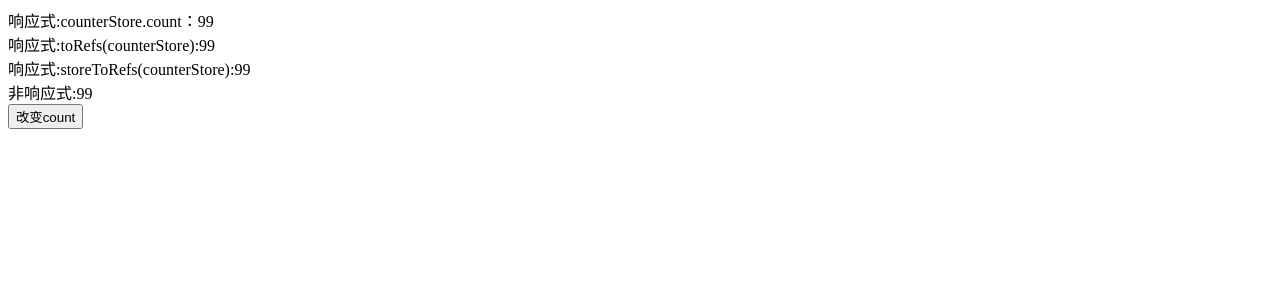
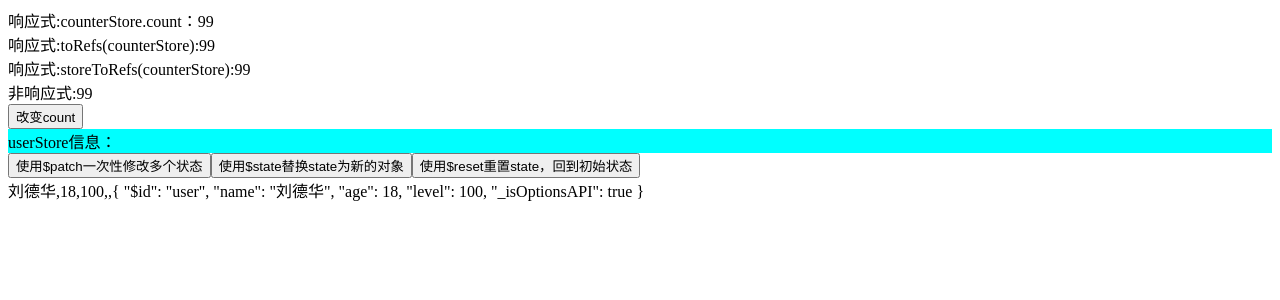
Before and after one commit to yzjgogo/vue3study, a Vue app in the folder pinia_demo/: page / in a window 1280 px wide. Shown: the top 300 px of the page. Built offline with nearby package versions, Linux system fonts and the light colour scheme.

Commit message:
提交部分代码

```diff
--- a/pinia_demo/src/App.vue
+++ b/pinia_demo/src/App.vue
@@ -5,6 +5,11 @@
   <div>响应式:storeToRefs(counterStore):{{ srCount }}</div>
   <div>非响应式:{{ noResponseCount }}</div>
   <button @click="updateCount">改变count</button>
+  <div style="background-color: aqua;">userStore信息：</div>
+  <button @click="doPatch">使用$patch一次性修改多个状态</button>
+  <button @click="doState">使用$state替换state为新的对象</button>
+  <button @click="doReset">使用$reset重置state，回到初始状态</button>
+  <div>{{ userStore.name }},{{ userStore.age }},{{ userStore.level }},{{ userStore.home }},{{ userStore }}</div>
 </template>
 
 <script setup>
@@ -17,13 +22,47 @@ const counterStore = userCounter()//返回store,counterStore是reactive类型的
 //是不是reactive类型：isProxy:true,isReactive:true,isRef:false
 console.log(`是不是reactive类型：isProxy:${isProxy(counterStore)},isReactive:${isReactive(counterStore)},isRef:${isRef(counterStore)}`)
 
+// pinia使用步骤6：结构出store里的state里的某个数据
 //因为counterStore是reactive类型的响应式数据，所以noResponseCount不是响应式的
-const {count:noResponseCount} = counterStore
-const {count:rCount} = toRefs(counterStore)
-const {count:srCount} = storeToRefs(counterStore)//pinia提供的专门用来把reactive数据转为ref类型的响应式数据，与toRefs类似
+const { count: noResponseCount } = counterStore//noResponseCount不是响应式的
+const { count: rCount } = toRefs(counterStore)
+const { count: srCount } = storeToRefs(counterStore)//pinia提供的专门用来把reactive数据转为ref类型的响应式数据，与toRefs类似
 
-function updateCount(){
+function updateCount() {
   counterStore.count++
+}
+
+
+
+
+import userStoreBuilder from '@/stores/user';
+const userStore = userStoreBuilder()
+
+//参考：subscribe_state.jpeg
+//https://pinia.vuejs.org/zh/core-concepts/state.html#state
+//当state发生变化时，触发监听
+userStore.$subscribe((mutation, state) => {
+  console.log("监听subscribe：", mutation, state)
+})
+function doPatch() {
+  //因为Vue 的响应系统是在初始化组件状态时跟踪对象的属性，而后续动态添加的属性不会自动变为响应式的，因此这个home是新添加的，无法被响应式系统跟踪到，这也是为什么上面的{{ userStore.home }},{{ userStore }}都没有显示出home
+  userStore.$patch({
+    age: 12,
+    level: 99,
+    home: '西航港'
+  })
+}
+function doState() {
+  //因为Vue 的响应系统是在初始化组件状态时跟踪对象的属性，而后续动态添加的属性不会自动变为响应式的，因此这个home是新添加的，无法被响应式系统跟踪到，这也是为什么上面的{{ userStore.home }},{{ userStore }}都没有显示出home
+  //https://pinia.vuejs.org/zh/core-concepts/state.html#state
+  //注意这里的$state是赋值一个对象给它，且实际上state并不会被赋值的对象覆盖，而是如果这个home没有，只是给state添加一个新的状态叫home，如果这个home本来已经在state初始时就存在，而是更新这个home状态且是响应式的
+  userStore.$state = {
+    home: '成都'
+  }
+}
+
+function doReset(){
+  userStore.$reset()
 }
 
 </script>
--- /dev/null
+++ b/pinia_demo/src/stores/user.js
@@ -0,0 +1,9 @@
+import { defineStore } from "pinia";
+const userStoreBuilder = defineStore("user", {
+  state: () => ({
+    name: "刘德华",
+    age: 18,
+    level:100
+  })
+})
+export default userStoreBuilder
```
Also changed, not shown: pinia_demo/file/subscribe_state.jpeg (added).
